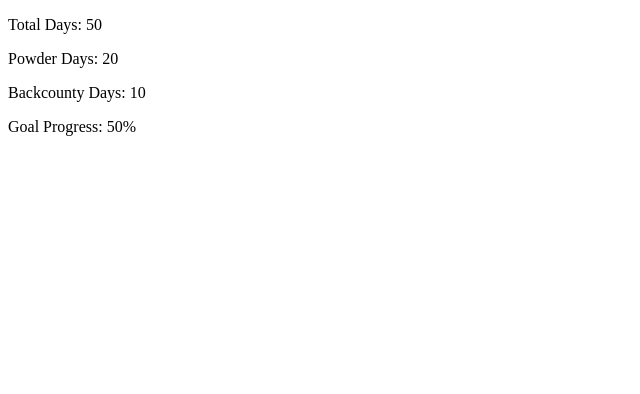
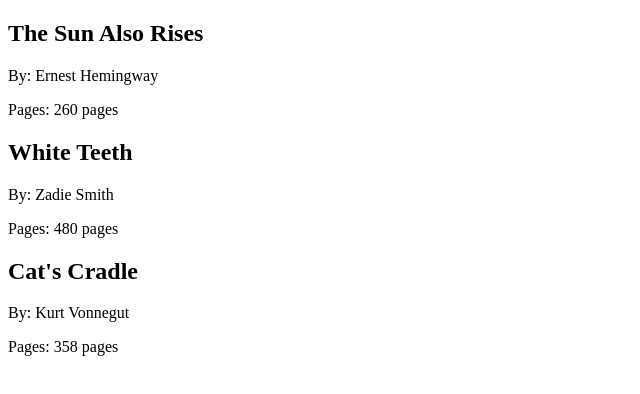
Before and after one commit to ajaakman/react_app, a React (Create React App) app: page / in a window 1280 px wide. Shown: the top 394 px of the page, without its empty margins (0-640 px from the left). Built offline with nearby package versions, Linux system fonts and the light colour scheme.

Commit message:
Library.

```diff
--- a/src/index.js
+++ b/src/index.js
@@ -1,45 +1,28 @@
 import React, { Component} from 'react';
 import ReactDOM from 'react-dom';
 
-let skiData = {
-    total: 50,
-    powder: 20,
-    backcounty: 10,
-    goal: 100
-}
-
-const getPercent = decimal => {
-    return decimal * 100 + '%'
-}
-
-const calcGoalProgress = (total, goal) => {
-    return getPercent(total/goal)
-}
-
-const SkiDayCounter = ({total, powder,backcounty, goal}) =>{
-    return(
-    <section>
-        <div>
-            <p> Total Days: {total}</p>
-        </div>
-        <div>
-            <p> Powder Days: {powder}</p>
-        </div>
-        <div>
-            <p> Backcounty Days: {backcounty}</p>
-        </div>
-        <div>
-            <p> Goal Progress: {calcGoalProgress(total, goal)}</p>
-        </div>
-    </section>
+const Book = ({title, author, pages}) => {
+    return (
+        <section>
+            <h2>{title}</h2>
+            <p>By: {author}</p>
+            <p>Pages: {pages} pages</p>
+        </section>
     )
 }
 
+const Library = () => {
+    return (
+        <div>
+            <Book title="The Sun Also Rises" author= "Ernest Hemingway" pages={260}/>
+            <Book title="White Teeth" author= "Zadie Smith" pages={480}/>
+            <Book title="Cat's Cradle" author= "Kurt Vonnegut" pages={358}/>
+        </div>
+    )
+}
+
+
 ReactDOM.render(
-    <SkiDayCounter
-        total={skiData.total}
-        powder={skiData.powder}
-        backcounty={skiData.backcounty}
-        goal={skiData.goal}/>,
+    <Library />,
     document.getElementById('root')
 )
```
